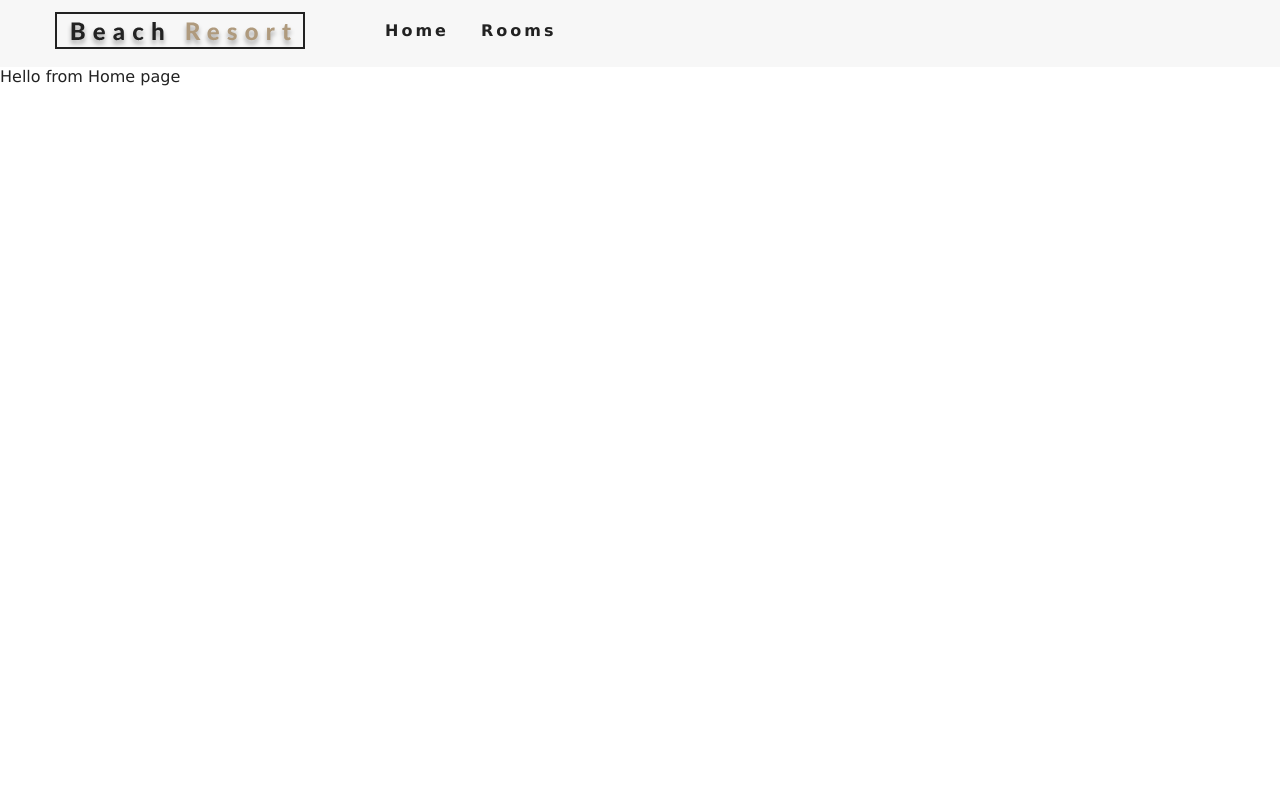
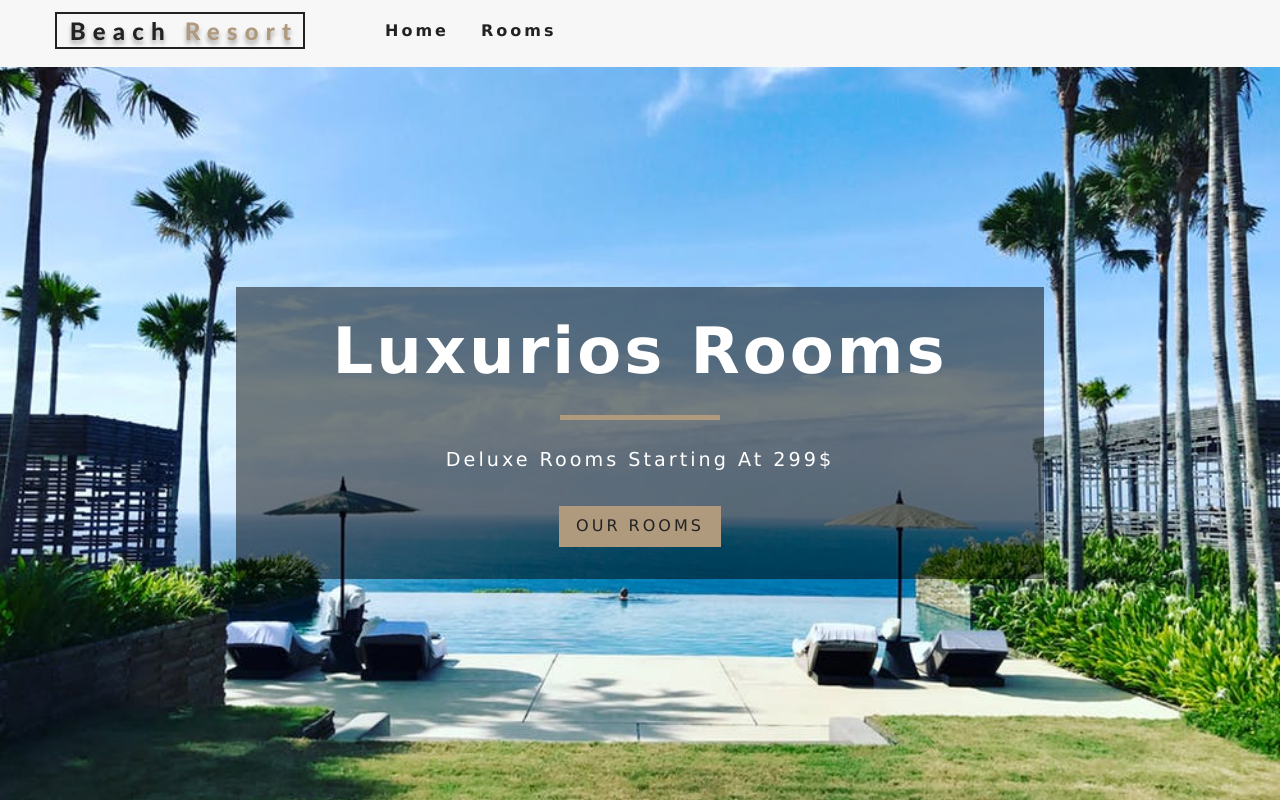
Before and after one commit to Elsoltan98/Beach-Resort, a React (Create React App) app: page / in a window 1280 px wide. Built offline with nearby package versions, Linux system fonts and the light colour scheme.

Commit message:
Create Banner and hero components

```diff
--- /dev/null
+++ b/src/components/Banner.tsx
@@ -0,0 +1,14 @@
+import React from 'react'
+
+const Banner = ({children, title, subTitle}: any) => {
+    return (
+        <div className="banner">
+            <h1>{title}</h1>
+            <div />
+            <p>{subTitle}</p>
+            {children}
+        </div>
+    )
+}
+
+export default Banner
--- /dev/null
+++ b/src/components/Hero.tsx
@@ -0,0 +1,9 @@
+import React from 'react'
+
+const Hero = ({children, hero = "defaultHero"}: any) => {
+    return (
+        <header className={hero}>{children}</header>
+    )
+}
+
+export default Hero
--- a/src/pages/Home.tsx
+++ b/src/pages/Home.tsx
@@ -1,10 +1,17 @@
 import React from 'react'
+import { Link } from 'react-router-dom'
+import Banner from '../components/Banner'
+import Hero from '../components/Hero'
 
 const Home = () => {
     return (
-        <div>
-            <p>Hello from Home page</p>
-        </div>
+        <Hero hero="defaultHero">
+            <Banner title="Luxurios rooms" subTitle="deluxe rooms starting at 299$">
+                <Link to="/rooms" className="btn-primary">
+                    our rooms
+                </Link>
+            </Banner>
+        </Hero>
     )
 }
 
--- a/src/pages/Rooms.tsx
+++ b/src/pages/Rooms.tsx
@@ -1,10 +1,9 @@
 import React from 'react'
+import Hero from '../components/Hero'
 
 const Rooms = () => {
     return (
-        <div>
-            <p>Hello from Rooms page</p>
-        </div>
+        <Hero hero="roomsHero" />
     )
 }
 
```
